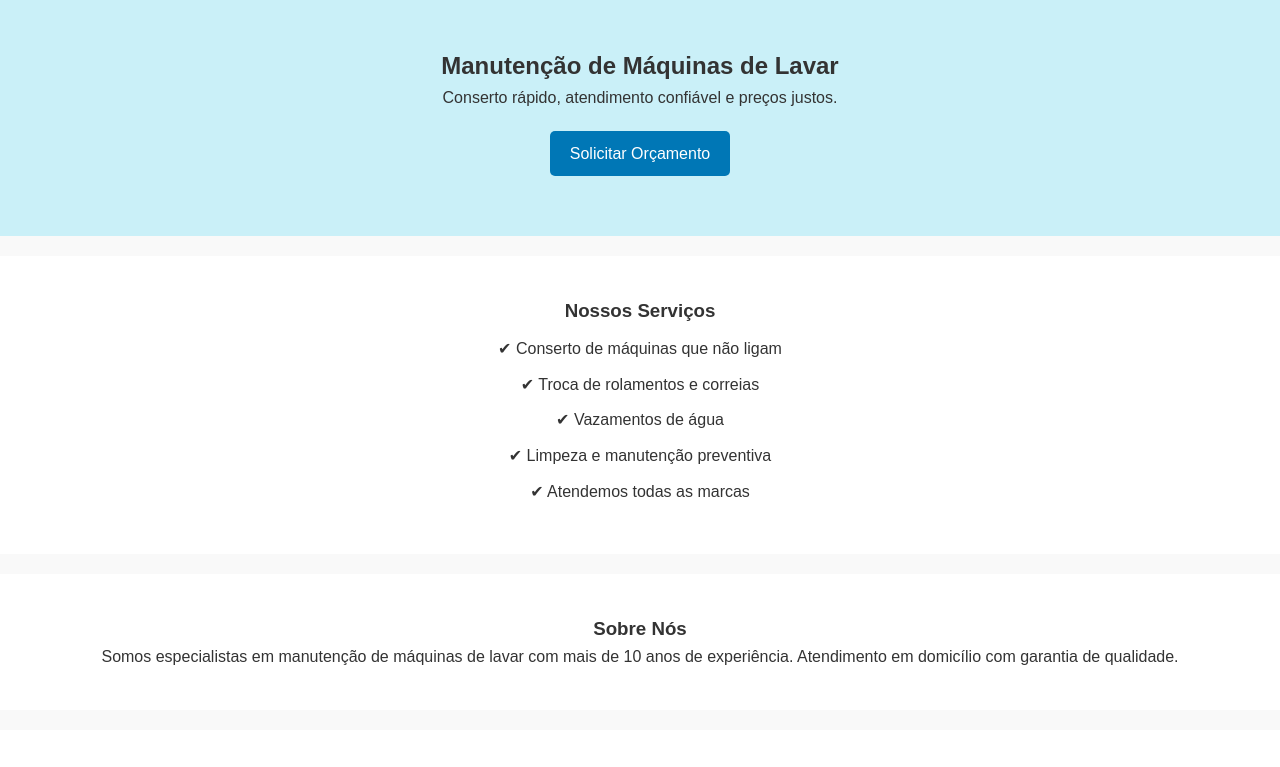
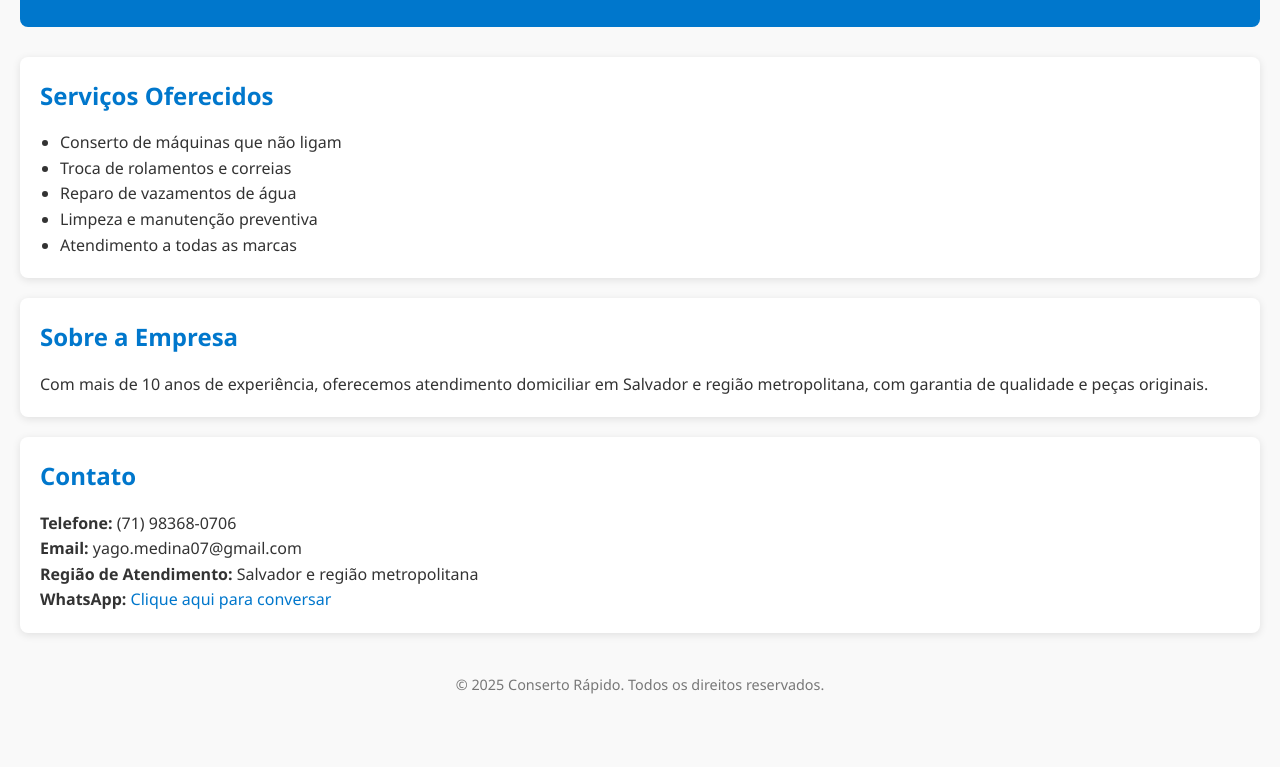
Before and after one commit to Exelenciatec/conserto-maquinas, a plain HTML site: page index.html in a window 1280 px wide. Shown: the part 140-907 px from the top of the page. After the commit the page ends 856 px from the top, so only its background shows below. Drawn offline with Linux system fonts and the light colour scheme.

Commit message:
Add files via upload

```diff
--- a/index.html
+++ b/index.html
@@ -3,51 +3,41 @@
 <head>
   <meta charset="UTF-8">
   <meta name="viewport" content="width=device-width, initial-scale=1.0">
-    <title>Serviço de Máquinas de Lavar</title>
+  <title>Conserto de Máquinas de Lavar</title>
   <link rel="stylesheet" href="style.css">
 </head>
 <body>
   <header>
-        <h1>Conserto Rápido</h1>
-        <nav>
-            <a href="#servicos">Serviços</a>
-            <a href="#sobre">Sobre</a>
-            <a href="#contato">Contato</a>
-        </nav>
+    <h1>Conserto Rápido de Máquinas de Lavar</h1>
+    <p>Serviço confiável, rápido e com preço justo</p>
   </header>
 
-    <section class="hero">
-        <h2>Manutenção de Máquinas de Lavar</h2>
-        <p>Conserto rápido, atendimento confiável e preços justos.</p>
-        <a href="#contato" class="btn">Solicitar Orçamento</a>
-    </section>
-
-    <section id="servicos" class="servicos">
-        <h3>Nossos Serviços</h3>
+  <section>
+    <h2>Serviços Oferecidos</h2>
     <ul>
-            <li>✔ Conserto de máquinas que não ligam</li>
-            <li>✔ Troca de rolamentos e correias</li>
-            <li>✔ Vazamentos de água</li>
-            <li>✔ Limpeza e manutenção preventiva</li>
-            <li>✔ Atendemos todas as marcas</li>
+      <li>Conserto de máquinas que não ligam</li>
+      <li>Troca de rolamentos e correias</li>
+      <li>Reparo de vazamentos de água</li>
+      <li>Limpeza e manutenção preventiva</li>
+      <li>Atendimento a todas as marcas</li>
     </ul>
   </section>
 
-    <section id="sobre" class="sobre">
-        <h3>Sobre Nós</h3>
-        <p>Somos especialistas em manutenção de máquinas de lavar com mais de 10 anos de experiência. Atendimento em domicílio com garantia de qualidade.</p>
+  <section>
+    <h2>Sobre a Empresa</h2>
+    <p>Com mais de 10 anos de experiência, oferecemos atendimento domiciliar em Salvador e região metropolitana, com garantia de qualidade e peças originais.</p>
   </section>
 
-    <section id="contato" class="contato">
-        <h3>Fale Conosco</h3>
-        <p>📞 Telefone: (11) 91234-5678<br>
-        📍 Região: São Paulo e Grande SP<br>
-        📧 Email: contato@consertorapido.com</p>
-        <a href="https://wa.me/5511912345678" target="_blank" class="btn">Chamar no WhatsApp</a>
+  <section>
+    <h2>Contato</h2>
+    <p><strong>Telefone:</strong> (71) 98368-0706</p>
+    <p><strong>Email:</strong> yago.medina07@gmail.com</p>
+    <p><strong>Região de Atendimento:</strong> Salvador e região metropolitana</p>
+    <p><strong>WhatsApp:</strong> <a href="https://wa.me/5571983680706" target="_blank">Clique aqui para conversar</a></p>
   </section>
 
   <footer>
-        <p>&copy; 2025 Conserto Rápido - Todos os direitos reservados.</p>
+    <p>&copy; 2025 Conserto Rápido. Todos os direitos reservados.</p>
   </footer>
 </body>
 </html>
--- a/style.css
+++ b/style.css
@@ -1,3 +1,4 @@
+/* Reset básico */
 * {
   margin: 0;
   padding: 0;
@@ -5,65 +6,57 @@
 }
 
 body {
-    font-family: Arial, sans-serif;
+  font-family: 'Segoe UI', Tahoma, Geneva, Verdana, sans-serif;
+  background-color: #f9f9f9;
+  color: #333;
   line-height: 1.6;
-    color: #333;
-    background-color: #f9f9f9;
+  padding: 20px;
 }
 
 header {
-    background-color: #0077b6;
+  background-color: #0077cc;
   color: white;
-    padding: 20px;
+  padding: 30px 20px;
   text-align: center;
+  border-radius: 8px;
+  margin-bottom: 30px;
 }
 
 header h1 {
+  font-size: 2em;
   margin-bottom: 10px;
 }
 
-nav a {
-    color: white;
-    margin: 0 10px;
-    text-decoration: none;
-    font-weight: bold;
+section {
+  background: white;
+  margin-bottom: 20px;
+  padding: 20px;
+  border-radius: 8px;
+  box-shadow: 0 2px 8px rgba(0,0,0,0.1);
 }
 
-.hero {
-    background-color: #caf0f8;
-    text-align: center;
-    padding: 60px 20px;
+h2 {
+  color: #0077cc;
+  margin-bottom: 15px;
 }
 
-.hero .btn {
-    background-color: #0077b6;
-    color: white;
-    padding: 10px 20px;
-    text-decoration: none;
-    display: inline-block;
-    margin-top: 20px;
-    border-radius: 5px;
+ul {
+  list-style-type: disc;
+  padding-left: 20px;
 }
 
-.servicos, .sobre, .contato {
-    padding: 40px 20px;
-    text-align: center;
-    background-color: #ffffff;
-    margin: 20px 0;
+a {
+  color: #0077cc;
+  text-decoration: none;
 }
 
-.servicos ul {
-    list-style: none;
-    padding: 0;
-}
-
-.servicos li {
-    margin: 10px 0;
+a:hover {
+  text-decoration: underline;
 }
 
 footer {
-    background-color: #0077b6;
-    color: white;
   text-align: center;
-    padding: 15px;
+  font-size: 0.9em;
+  color: #777;
+  margin-top: 40px;
 }
```
Lines whose indentation alone changed are shown as unchanged.
